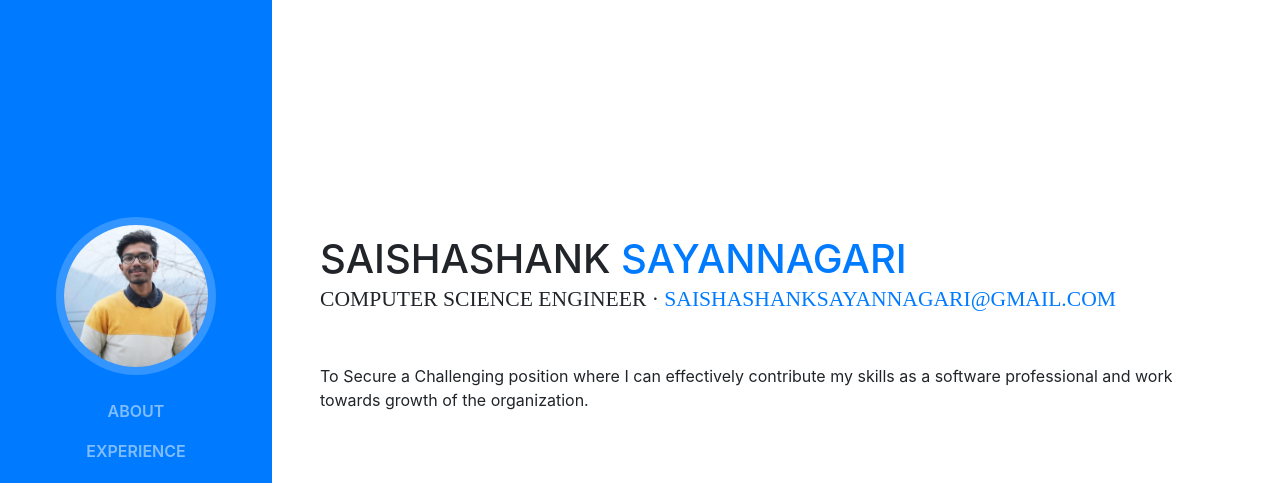
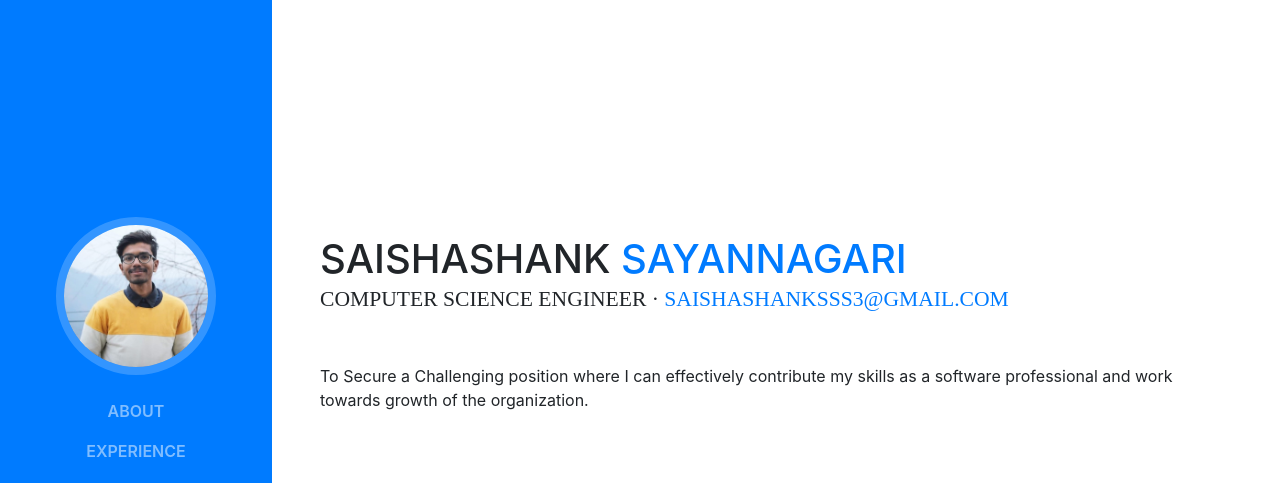
Before and after one commit to saishashanksss3/saishashanksss3.github.io, a website with bundled scripts: page index.html in a window 1280 px wide. Shown: the top 483 px of the page. Built offline with nearby package versions, Linux system fonts and the light colour scheme; a web font is replaced by a local one.

Commit message:
Update index.html

```diff
--- a/index.html
+++ b/index.html
@@ -66,7 +66,7 @@
             <span class="text-primary">Sayannagari</span>
           </h1>
           <div class="subheading mb-5">Computer Science Engineer ·
-            <a href="mailto:name@email.com">saishashanksayannagari@gmail.com</a>
+            <a href="mailto:name@email.com">saishashanksss3@gmail.com</a>
           </div>
           <p class="mb-5">To Secure a Challenging position where I can effectively contribute my skills as a software professional and work towards growth of the organization.</p>
           <br>
```
